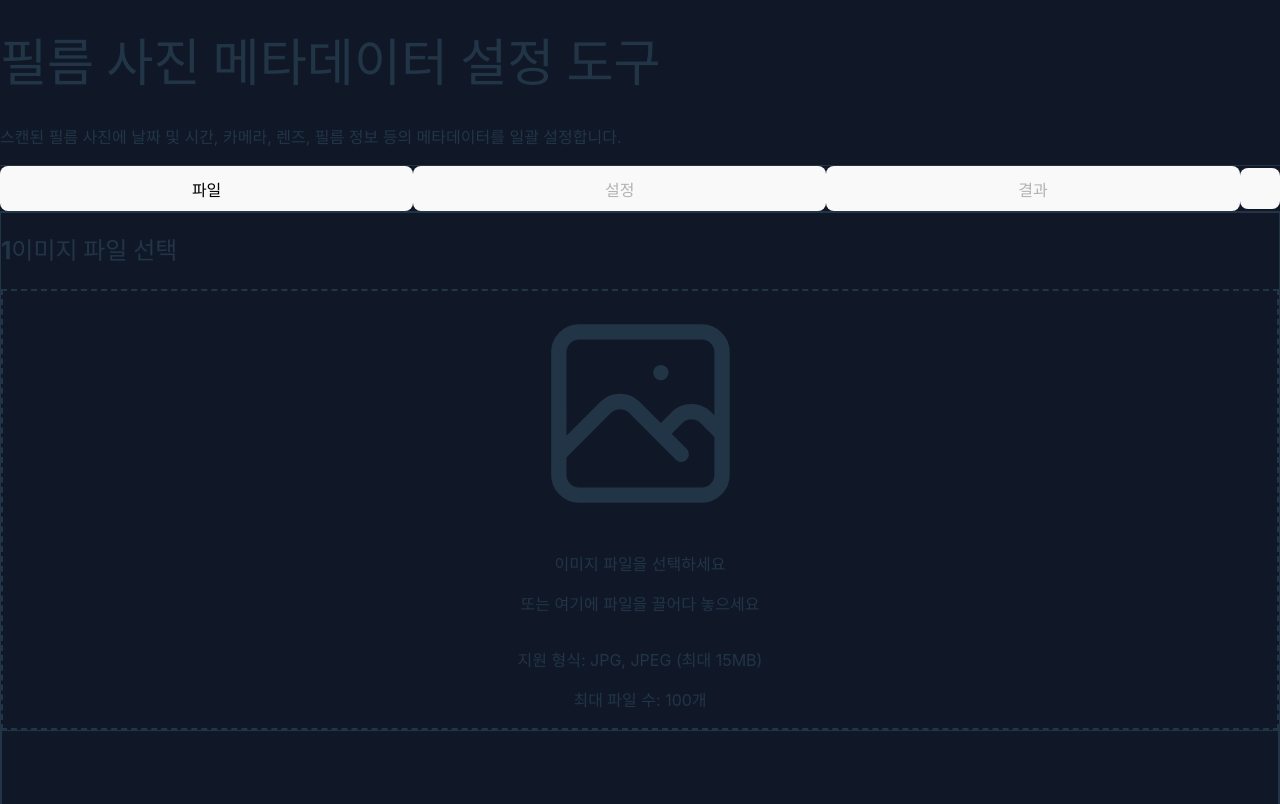
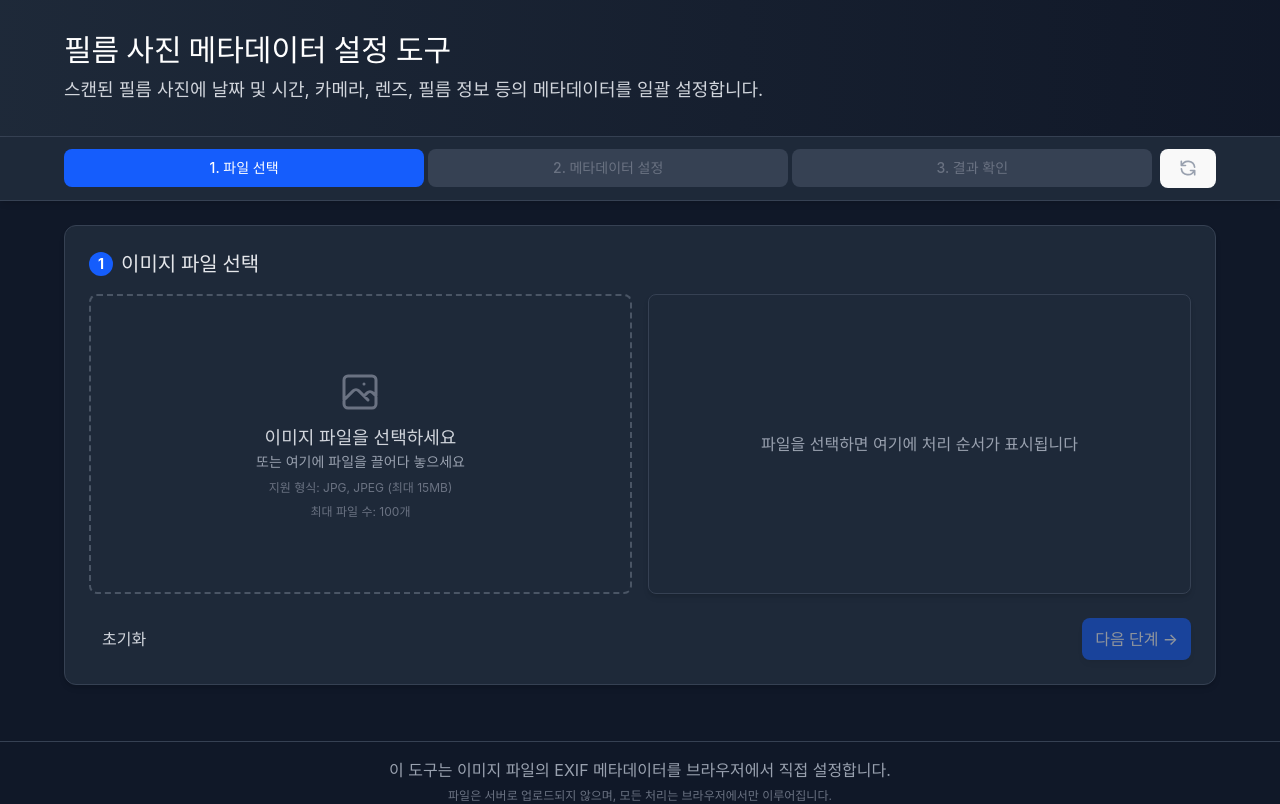
Before and after one commit to toosign00/film-metadata-app, a React (Vite) app: page / in a window 1280 px wide. Shown: the top 804 px of the page. Built offline with nearby package versions, Linux system fonts and the light colour scheme; a web font is replaced by a local one.

Commit message:
💄 Design: 전역 스타일 및 CSS 변수 업데이트 CSS 스타일링을 @layer base 구문을 사용하여 전역 스타일과 CSS 변수를 업데이트 이슈 X

```diff
--- a/src/index.css
+++ b/src/index.css
@@ -1,9 +1,7 @@
 @import url('https://cdn.jsdelivr.net/gh/orioncactus/pretendard@v1.3.9/dist/web/variable/pretendardvariable-dynamic-subset.min.css');
+@import 'tailwindcss';
 
-@tailwind base;
-@tailwind components;
-@tailwind utilities;
-
+@layer base {
   :root {
     font-family:
       'Pretendard Variable',
@@ -98,3 +96,4 @@ button:focus-visible {
       background-color: #f9f9f9;
     }
   }
+}
```
Lines whose indentation alone changed are shown as unchanged.
